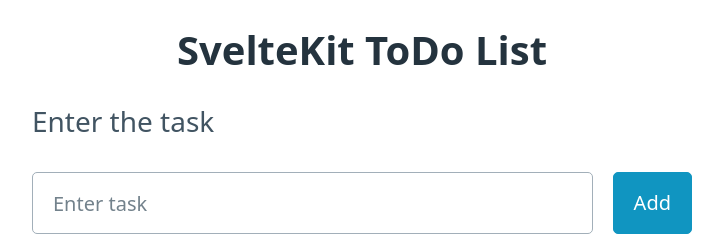
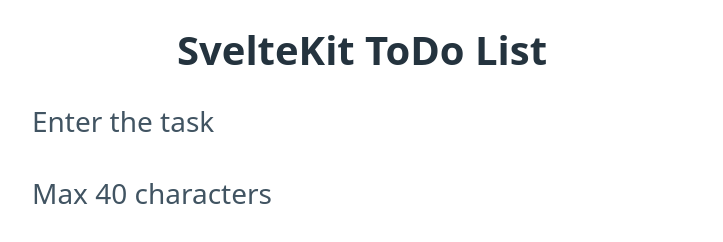
Before and after one commit to AshlavaDev/sveltekit-todo-app, a SvelteKit app: page / in a window 1280 px wide. Shown: the top 242 px of the page, without its empty margins (278-1001 px from the left). Built offline with nearby package versions, Linux system fonts and the light colour scheme; no server answers.

Commit message:
add character limit

```diff
--- a/src/routes/+page.svelte
+++ b/src/routes/+page.svelte
@@ -10,6 +10,8 @@
 
   let toDoList = [];
   let emptyList;
+
+  const maxChars = 40;
 
   async function loadList() {
     toDoList = await fetchTodos();
@@ -29,7 +31,8 @@
     const task = {
       content: input.value,
       editing: false,
-      checked: false
+      priority: false,
+      completed: false
     };
 
     await createTodo(JSON.stringify(task));
@@ -44,8 +47,9 @@
 <div class="intro">
   <h2>SvelteKit ToDo List</h2>
   <p>Enter the task</p>
+  <p>Max {maxChars} characters</p>
   <div class="user-input">
-    <input class="input-task" type="text" placeholder="Enter task" />
+    <input class="input-task" type="text" placeholder="Enter task" id="task-input" maxLength={maxChars} />
     <button class="add-button" on:click={addTask}>Add</button>
   </div>
 </div>
```
